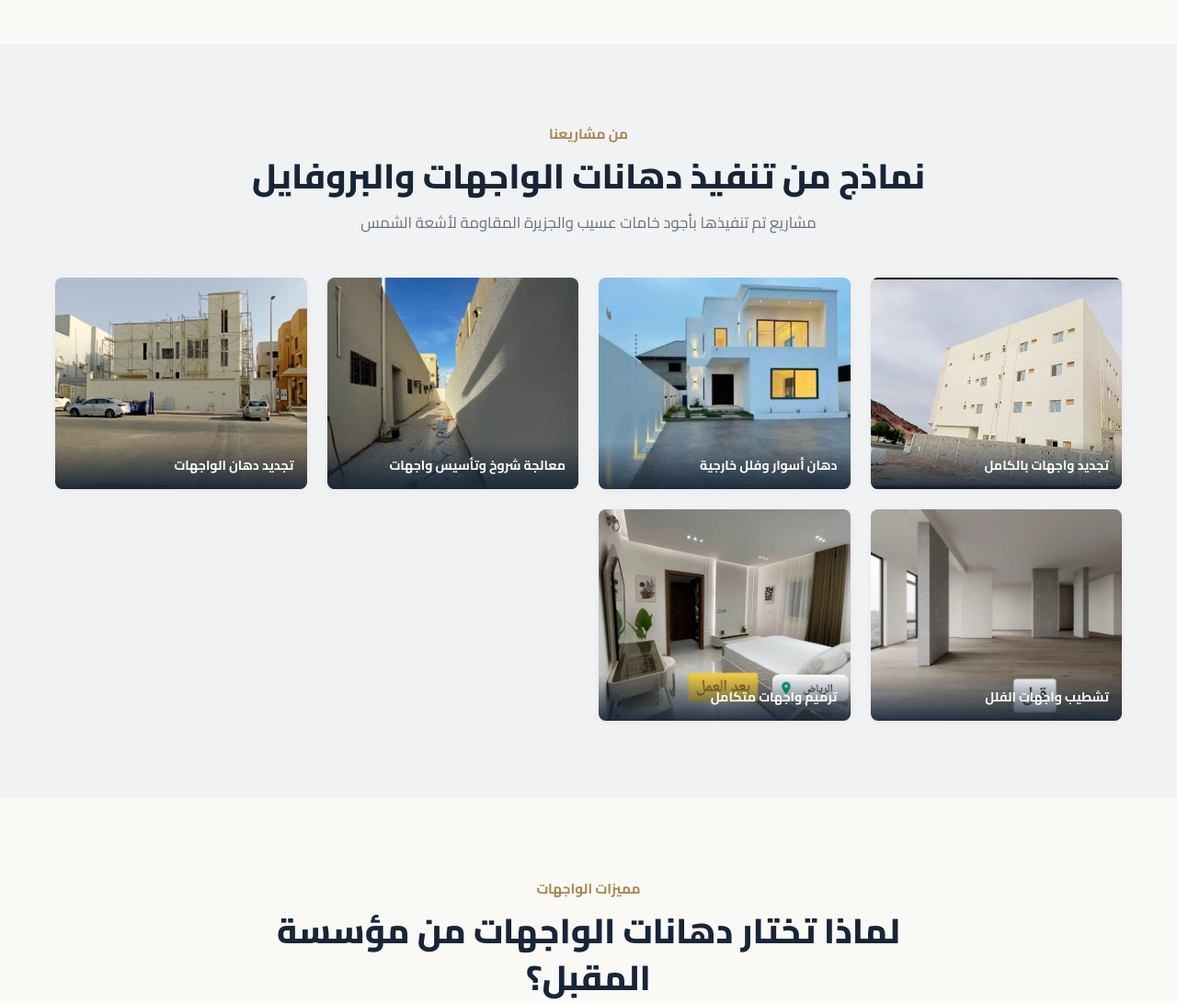
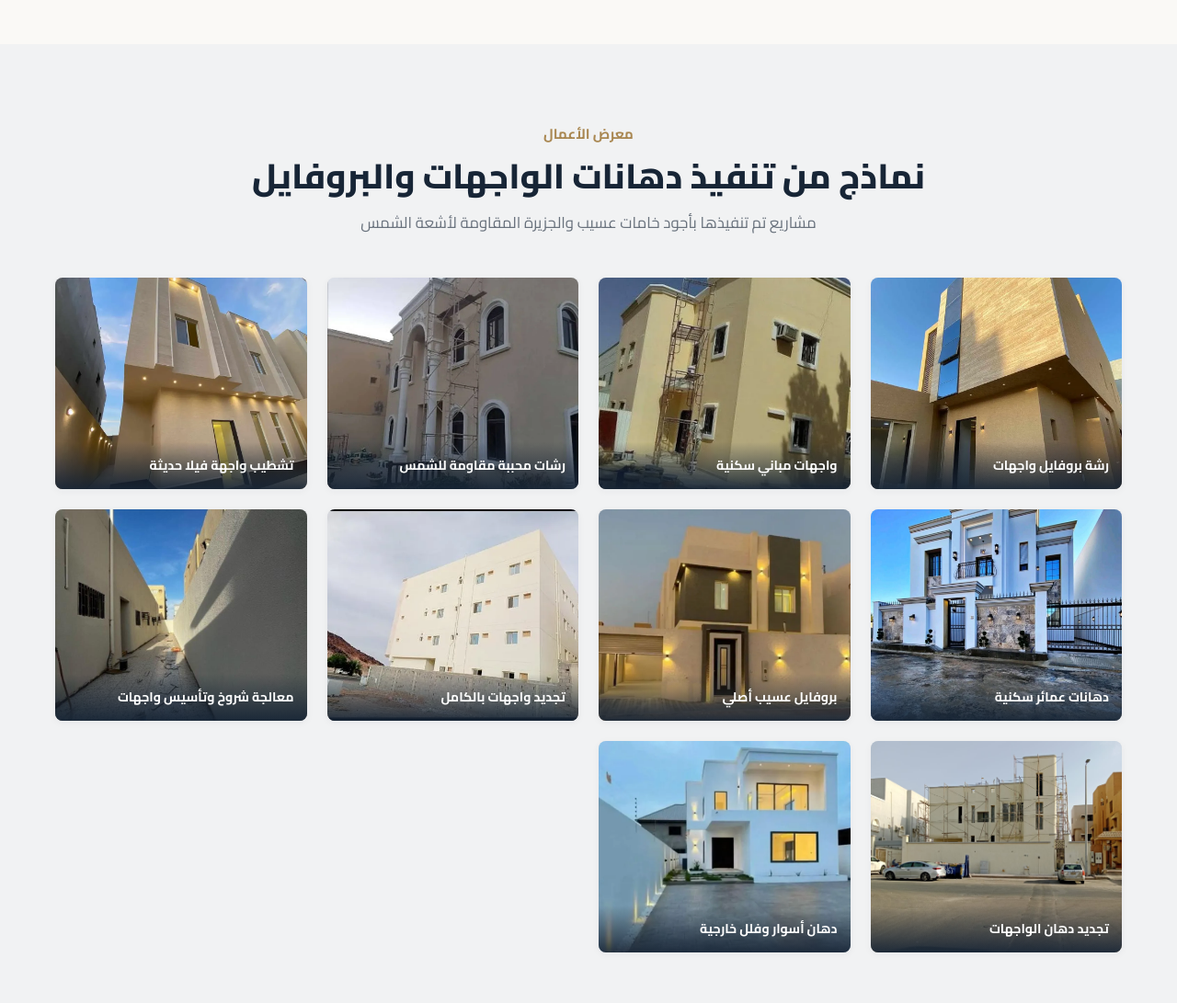
Before and after one commit to mixr11d/almuqbil-establishment, a website: page src/pages/services/exterior-painting.html in a window 1280 px wide. Shown: the part 620-1711 px from the top of the page at 92% size. Drawn offline with Linux system fonts and the light colour scheme.

Commit message:
Revise image captions and section subtitle in gallery
Updated captions and images in the exterior painting gallery section. Improved the section subtitle for clarity.

```diff
--- a/src/pages/services/exterior-painting.html
+++ b/src/pages/services/exterior-painting.html
@@ -67,23 +67,43 @@
       </div>
     </section>
 
-    <!-- معرض أعمال الدهانات الخارجية (صور مؤكدة وسليمة 100%) -->
+    <!-- معرض أعمال الدهانات الخارجية (يشمل كافة الصور المعتمدة الـ 10 بالكامل) -->
     <section class="section section-gray">
       <div class="container">
         <div class="section-header">
-          <span class="section-subtitle">من مشاريعنا</span>
+          <span class="section-subtitle">معرض الأعمال</span>
           <h2 class="section-title">نماذج من تنفيذ دهانات الواجهات والبروفايل</h2>
           <p class="section-desc">مشاريع تم تنفيذها بأجود خامات عسيب والجزيرة المقاومة لأشعة الشمس</p>
         </div>
 
         <div class="gallery-grid">
           <div class="gallery-item">
+            <img src="/images/Exterior-Painting(1)_result_result.webp" alt="رشة بروفايل أصلية" loading="lazy" width="300" height="230">
+            <div class="gallery-caption">رشة بروفايل واجهات</div>
+          </div>
+          <div class="gallery-item">
+            <img src="/images/Exterior-Painting(2)_result_result.webp" alt="واجهات مباني سكنية" loading="lazy" width="300" height="230">
+            <div class="gallery-caption">واجهات مباني سكنية</div>
+          </div>
+          <div class="gallery-item">
+            <img src="/images/Exterior-Painting(3)_result_result_result_result.webp" alt="رشات محببة ومقاومة للحرارة" loading="lazy" width="300" height="230">
+            <div class="gallery-caption">رشات محببة مقاومة للشمس</div>
+          </div>
+          <div class="gallery-item">
+            <img src="/images/Exterior-Painting(4)_result_result.webp" alt="تشطيب واجهة فيلا حديثة" loading="lazy" width="300" height="230">
+            <div class="gallery-caption">تشطيب واجهة فيلا حديثة</div>
+          </div>
+          <div class="gallery-item">
+            <img src="/images/Exterior-Painting(6).jpeg" alt="دهانات عمائر سكنية" loading="lazy" width="300" height="230">
+            <div class="gallery-caption">دهانات عمائر سكنية</div>
+          </div>
+          <div class="gallery-item">
+            <img src="/images/Exterior-Painting(8)_result_result.webp" alt="بروفايل عسيب أصلي" loading="lazy" width="300" height="230">
+            <div class="gallery-caption">بروفايل عسيب أصلي</div>
+          </div>
+          <div class="gallery-item">
             <img src="/images/exterior-painting-11_result.webp" alt="تجديد واجهات بالكامل" loading="lazy" width="300" height="230">
             <div class="gallery-caption">تجديد واجهات بالكامل</div>
-          </div>
-          <div class="gallery-item">
-            <img src="/images/exterior-painting-14_result.webp" alt="دهان أسوار وفلل خارجية" loading="lazy" width="300" height="230">
-            <div class="gallery-caption">دهان أسوار وفلل خارجية</div>
           </div>
           <div class="gallery-item">
             <img src="/images/exterior-painting-12.jpeg" alt="معالجة شروخ الواجهات" loading="lazy" width="300" height="230">
@@ -94,12 +114,8 @@
             <div class="gallery-caption">تجديد دهان الواجهات</div>
           </div>
           <div class="gallery-item">
-            <img src="/images/renovation-finishing-3.jpg" alt="تشطيب واجهة فيلا حديثة" loading="lazy" width="300" height="230">
-            <div class="gallery-caption">تشطيب واجهات الفلل</div>
-          </div>
-          <div class="gallery-item">
-            <img src="/images/renovation-finishing-6_result.webp" alt="معالجة وتجديد واجهات" loading="lazy" width="300" height="230">
-            <div class="gallery-caption">ترميم واجهات متكامل</div>
+            <img src="/images/exterior-painting-14_result.webp" alt="دهان أسوار وفلل خارجية" loading="lazy" width="300" height="230">
+            <div class="gallery-caption">دهان أسوار وفلل خارجية</div>
           </div>
         </div>
       </div>
```
